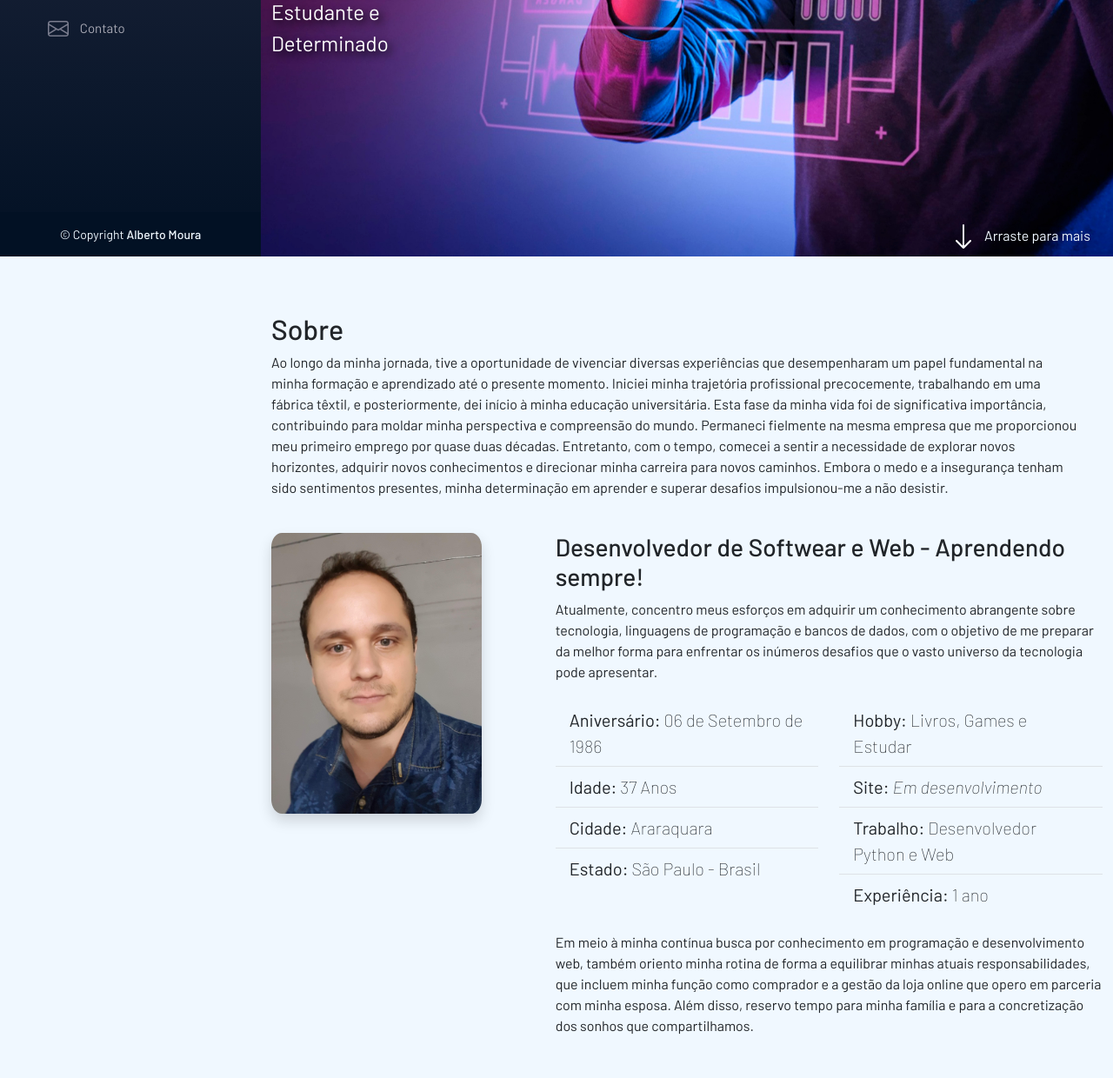
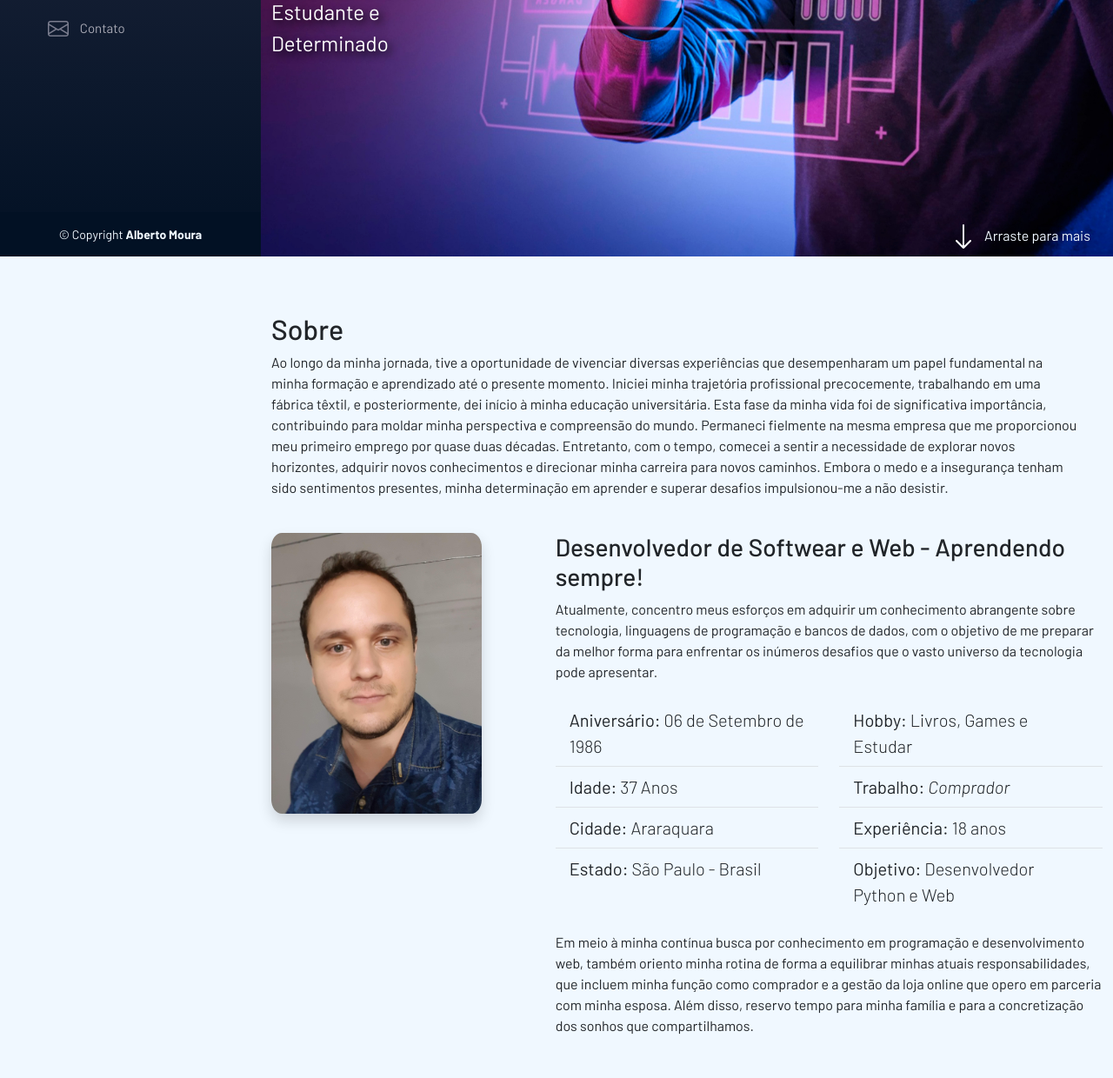
Before and after one commit to Alberto-Moura/Site_Portifolio_Flask, a Flask app: page / in a window 1280 px wide. Shown: the part 505-1745 px from the top of the page at 87% size. Run offline with Flask 3, Linux system fonts and the light colour scheme; some libraries are stand-ins or nearby versions.

Commit message:
ajustes de estilo

```diff
--- a/templates/index.html
+++ b/templates/index.html
@@ -100,25 +100,25 @@
                             <ul class="list-group list-group-flush fs-5">
                                 <li id="list" class="list-group-item">
                                     Aniversário:
-                                    <span class="fw-lighter">
+                                    <span class="fw-light">
                                         06 de Setembro de 1986
                                     </span>
                                 </li>
                                 <li id="list" class="list-group-item">
                                     Idade:
-                                    <span class="fw-lighter">
+                                    <span class="fw-light">
                                         37 Anos
                                     </span>
                                 </li>
                                 <li id="list" class="list-group-item">
                                     Cidade:
-                                    <span class="fw-lighter">
+                                    <span class="fw-light">
                                         Araraquara
                                     </span>
                                 </li>
                                 <li id="list" class="list-group-item">
                                     Estado:
-                                    <span class="fw-lighter">
+                                    <span class="fw-light">
                                         São Paulo - Brasil
                                     </span>
                                 </li>
@@ -128,28 +128,29 @@
                             <ul class="list-group list-group-flush fs-5">
                                 <li id="list" class="list-group-item">
                                     Hobby:
-                                    <span class="fw-lighter">
+                                    <span class="fw-light">
                                         Livros, Games e Estudar
                                     </span>
                                 </li>
                                 <li id="list" class="list-group-item">
-                                    Site:
-                                    <span class="fw-lighter">
-                                        <em>Em desenvolvimento</em>
-                                    </span>
-                                </li>
-                                <li id="list" class="list-group-item">
                                     Trabalho:
-                                    <span class="fw-lighter">
-                                        Desenvolvedor Python e Web
+                                    <span class="fw-light">
+                                        <em>Comprador</em>
                                     </span>
                                 </li>
                                 <li id="list" class="list-group-item">
                                     Experiência:
-                                    <span class="fw-lighter">
-                                        1 ano
+                                    <span class="fw-light">
+                                        18 anos
                                     </span>
                                 </li>
+                                <li id="list" class="list-group-item">
+                                    Objetivo:
+                                    <span class="fw-light">
+                                        Desenvolvedor Python e Web
+                                    </span>
+                                </li>
+
                             </ul>
                         </div>
                     </div>
@@ -440,7 +441,7 @@
                                     </div>
                                 </div>
 
-                                <!-- Incluir mais portifólio neste espaço-->>
+                                <!-- Incluir mais portifólio neste espaço-->
 
                             </div>
 
@@ -554,7 +555,7 @@
     <footer id="footer">
         <div class="container">
             <div class="text-center">
-                &copy; Copyright <strong style="font-weight: 500;"> Alberto Moura </strong>
+                &copy; Copyright <strong> Alberto Moura </strong>
             </div>
         </div>
     </footer>
```
Also changed, not shown: static/style.css (+12 -1 lines).
